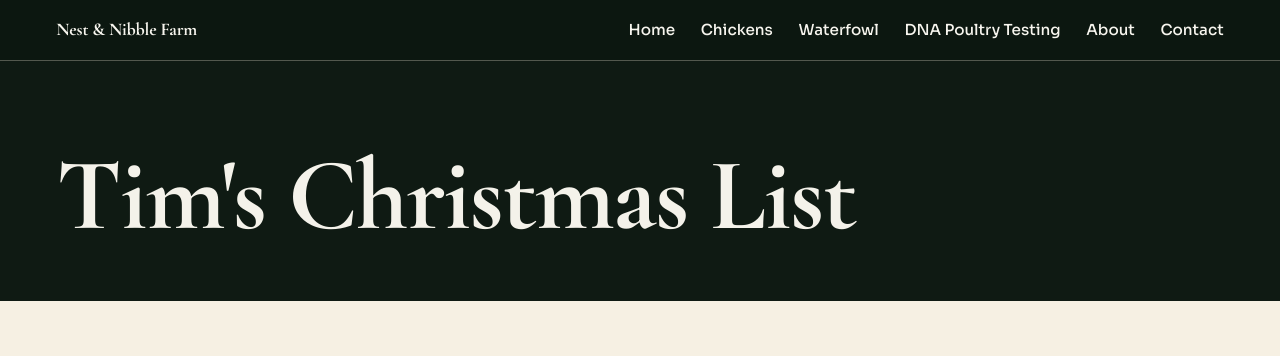
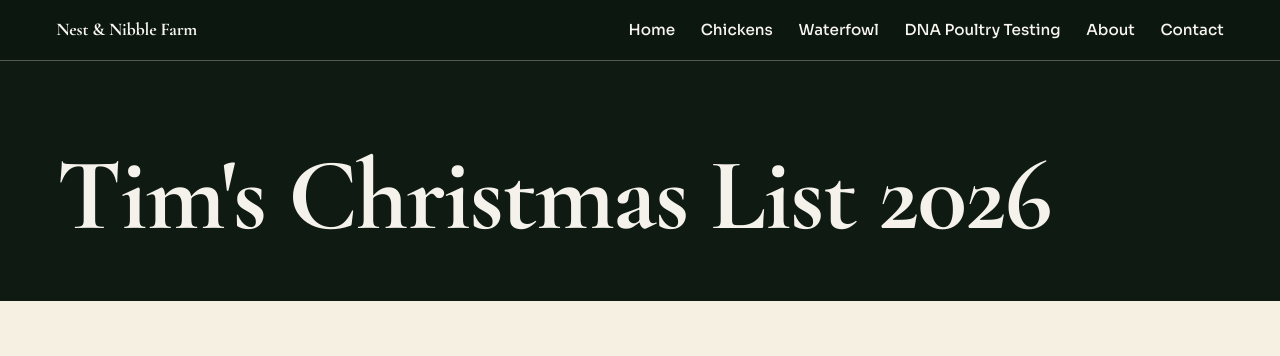
Before and after one commit to dubbltninja/nest-nibble-farm, a plain HTML site: page tim-christmas-list.html in a window 1280 px wide. Shown: the top 356 px of the page. Drawn offline with nearby package versions, Linux system fonts and the light colour scheme.

Commit message:
Add 2026 to the Christmas list heading

```diff
--- a/tim-christmas-list.html
+++ b/tim-christmas-list.html
@@ -36,7 +36,7 @@
 
     <main id="main">
       <section class="page-hero page-hero--long g-blue">
-        <h1>Tim's Christmas List</h1>
+        <h1>Tim's Christmas List 2026</h1>
       </section>
 
       <section class="wrap g-chalk">
```
